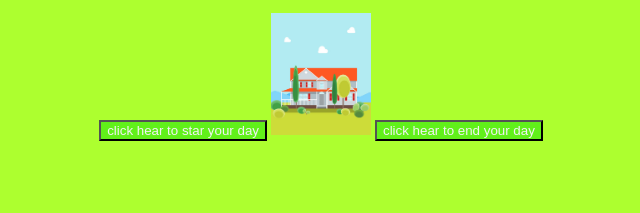
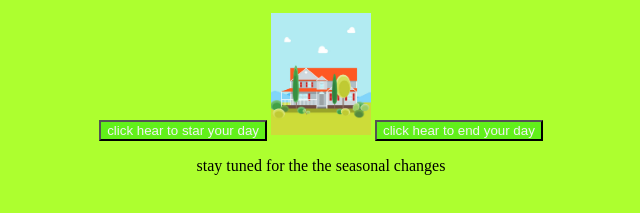
Before and after one commit to antiquark007/mini_project1, a plain HTML site: page index.html in a window 1280 px wide. Shown: the part 101-314 px from the top of the page, without its empty margins (319-959 px from the left). Drawn offline with Linux system fonts and the light colour scheme.

Commit message:
Update index.html

```diff
--- a/index.html
+++ b/index.html
@@ -21,7 +21,7 @@
     <p>SEE HOW THE DAY CHANGES DAILY</p>
     <BUtton onclick="document.getElementById('imge').src='day.png'" class="btn">click hear to star your day</BUtton>
     <img id="imge" src="day.png" alt="" style="width: 100px;"> <BUtton onclick="document.getElementById('imge').src='night.png'" class="btn">click hear to end your day</BUtton>
-
+    <p>stay tuned for the the seasonal changes</p>
 
 </body>
 </html>
```
